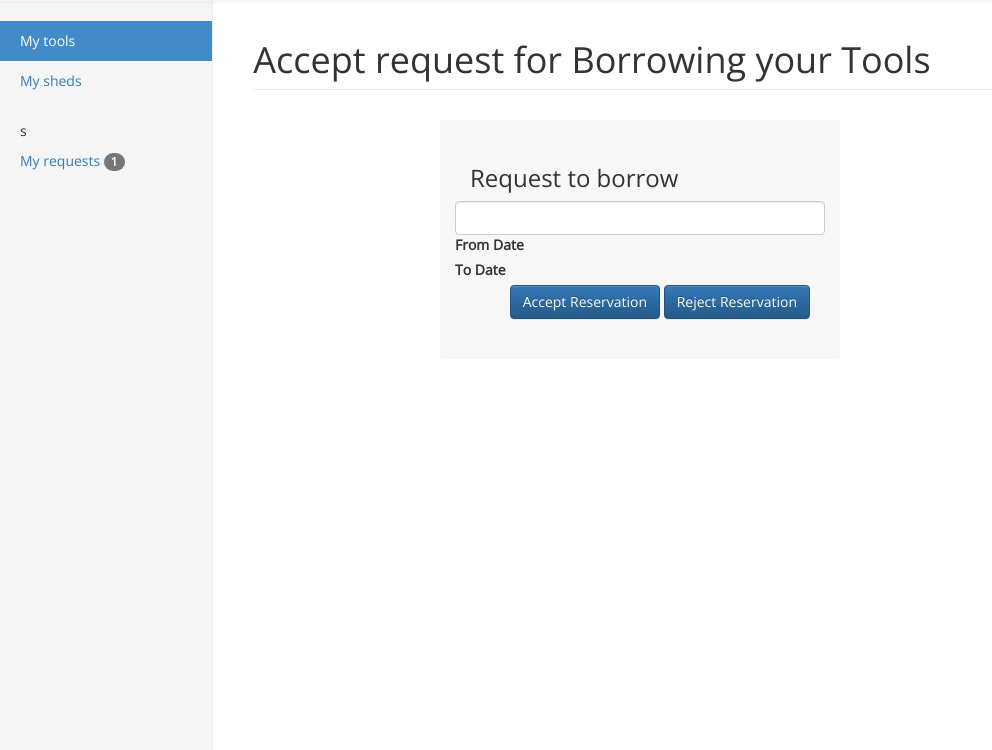
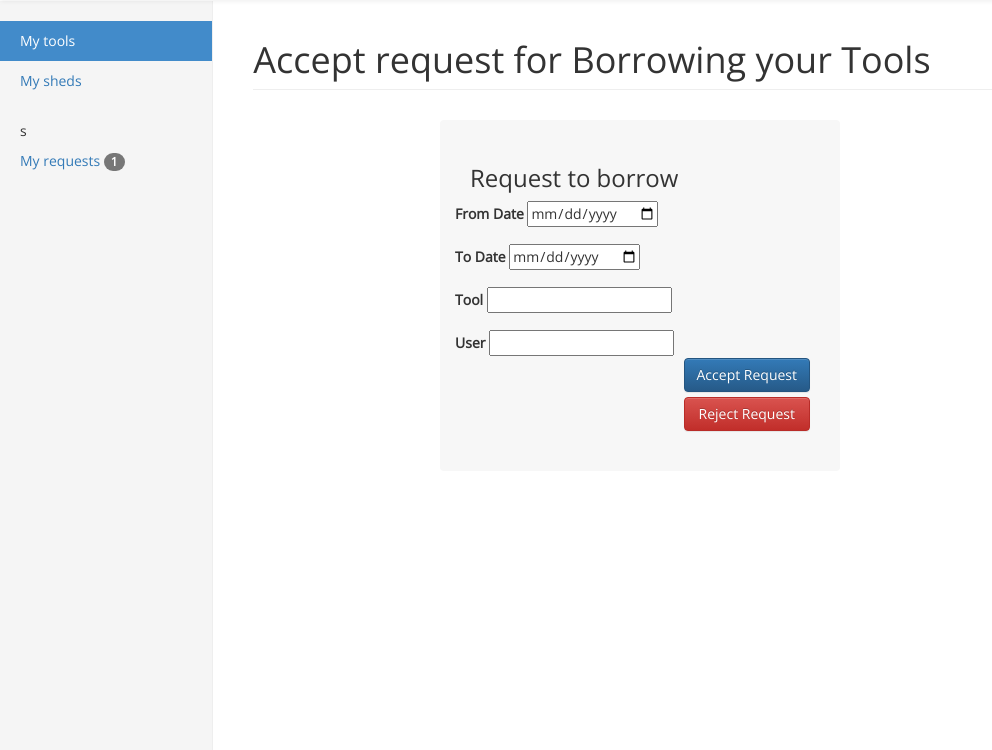
Before and after one commit to nm6061/toolshare, a Django app: template app/templates/approve_reservation.html in a window 1280 px wide. Shown: the part 50-800 px from the top of the page, without its empty margins (0-992 px from the left). Run offline with Django 3.2, Linux system fonts and the light colour scheme; the template is opened without the code that fills it, so the values that code supplies are empty, except form fields; tables that the repository leaves empty hold one stand-in row (values such as "Sample post"); form fields are guessed from the names that the template uses; some libraries are stand-ins or nearby versions.

Commit message:
Major change to approve_resevation
Also have written validation code

```diff
--- a/app/forms.py
+++ b/app/forms.py
@@ -79,10 +79,10 @@ class UserUpdateForm(forms.ModelForm):
                   'pickup_arrangements']
 
 
-class approve_reservation(forms.ModelForm):
+class ApproveReservationForm(forms.ModelForm):
     class Meta:
         model = models.Reservation
-        Fields = ['from date', 'to date', 'accept reservation', 'reject reservation', 'tool']
+        Fields = ['from_date', 'to_date', 'tool', 'user']
 
     def clean(self):
         return self.cleaned_data
--- a/app/templates/approve_reservation.html
+++ b/app/templates/approve_reservation.html
@@ -50,12 +50,19 @@
                             <h3>Request to borrow</h3>
                         </div>
 
-                    <div class="row">
+                                    <div class="row">
                         <div class="col-md-12">
-                            <input type="label" class="form-control">
-                            <label>From Date </label>
-                            <br>
-                            <label>To Date </label>
+                            <label>From Date</label>
+                            {{ form.from_date }}
+                            <div class="spacer-15"></div>
+                            <label>To Date</label>
+                            {{ form.to_date }}
+                            <div class="spacer-15"></div>
+                            <label>Tool</label>
+                            {{ form.tool }}
+                            <div class="spacer-15"></div>
+                            <label>User </label>
+                            {{ form.user }}
                         </div>
                     </div>
 
@@ -64,9 +71,8 @@
 
                    <div class="container-fluid">
                 <div class="pull-right">
-                    <button type="submit" class="btn btn-primary">Accept Reservation</button>
-
-                    <button type="submit" class="btn btn-primary">Reject Reservation</button>
+                     <button type="submit" class="btn btn-primary btn-block">Accept Request</button>
+                    <a href="/dashboard" class="btn btn-danger btn-block" role="button">Reject Request</a>
                 </div>
             </div>
 {% endblock %}
```
Also changed, not shown: app/views.py (+17 -3 lines).
